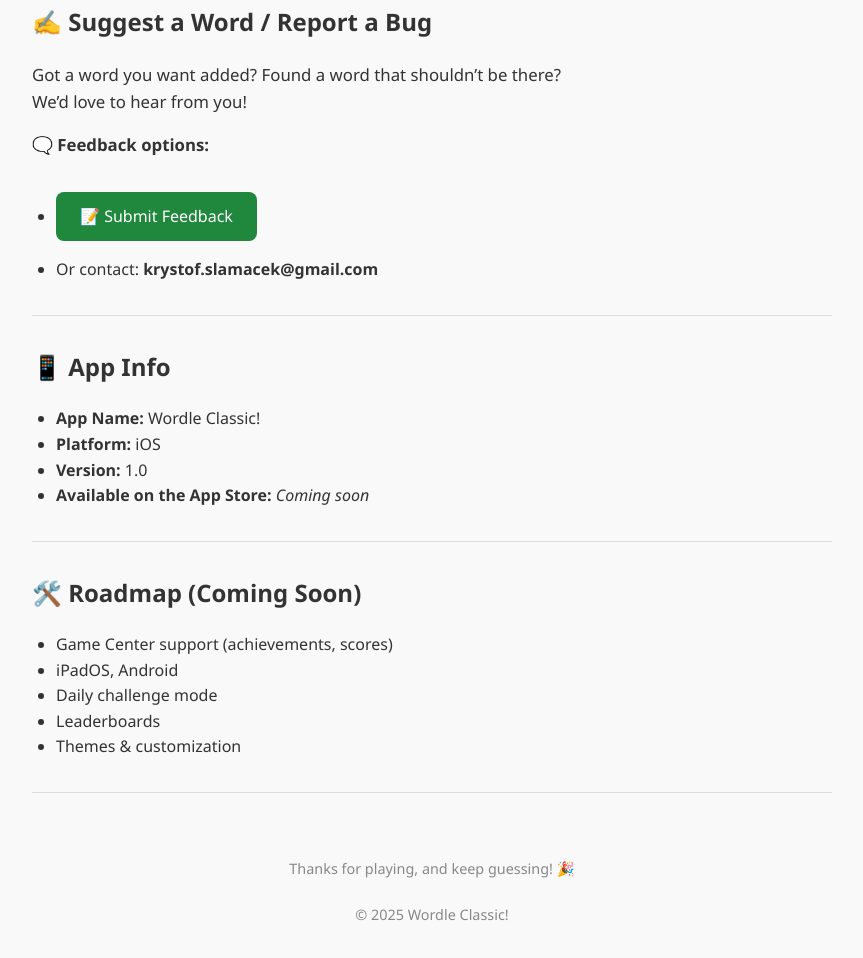
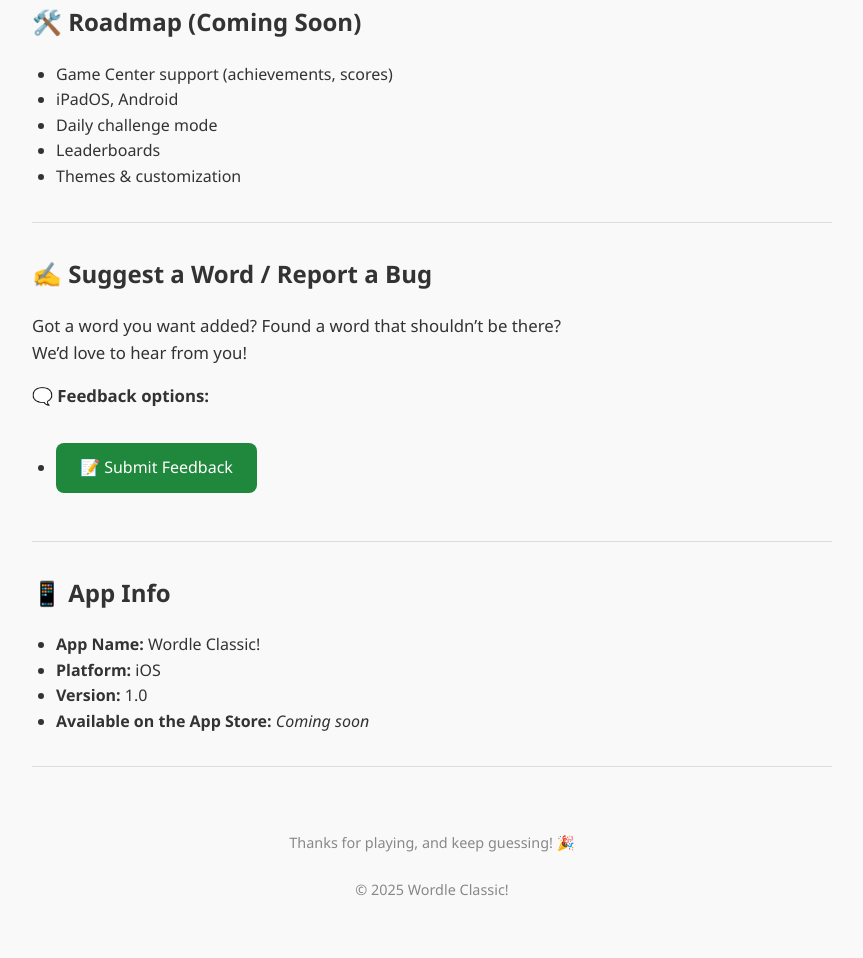
Before and after one commit to KrystofSlama/Wordle-Classic, a plain HTML site: page docs/index.html in a window 1280 px wide. Shown: the part 623-1581 px from the top of the page, without its empty margins (208-1071 px from the left). After the commit the page ends 1556 px from the top, so only its background shows below. Drawn offline with Linux system fonts and the light colour scheme.

Commit message:
Update index.html

```diff
--- a/docs/index.html
+++ b/docs/index.html
@@ -93,6 +93,17 @@
 
   <hr>
 
+  <h2>🛠️ Roadmap (Coming Soon)</h2>
+  <ul>
+    <li>Game Center support (achievements, scores)</li>
+    <li>iPadOS, Android</li>
+    <li>Daily challenge mode</li>
+    <li>Leaderboards</li>
+    <li>Themes & customization</li>
+  </ul>
+
+  <hr>
+
   <h2>✍️ Suggest a Word / Report a Bug</h2>
   <p>Got a word you want added? Found a word that shouldn’t be there?<br>
   We’d love to hear from you!</p>
@@ -100,7 +111,6 @@
   <p><strong>🗨️ Feedback options:</strong></p>
   <ul>
     <li><a class="button" href="issues.html">📝 Submit Feedback</a></li>
-    <li>Or contact: <strong>krystof.slamacek@gmail.com</strong></li>
   </ul>
 
   <hr>
@@ -115,17 +125,6 @@
 
   <hr>
 
-  <h2>🛠️ Roadmap (Coming Soon)</h2>
-  <ul>
-    <li>Game Center support (achievements, scores)</li>
-    <li>iPadOS, Android</li>
-    <li>Daily challenge mode</li>
-    <li>Leaderboards</li>
-    <li>Themes & customization</li>
-  </ul>
-
-  <hr>
-
   <footer>
     Thanks for playing, and keep guessing! 🎉<br><br>
     &copy; 2025 Wordle Classic!
```
